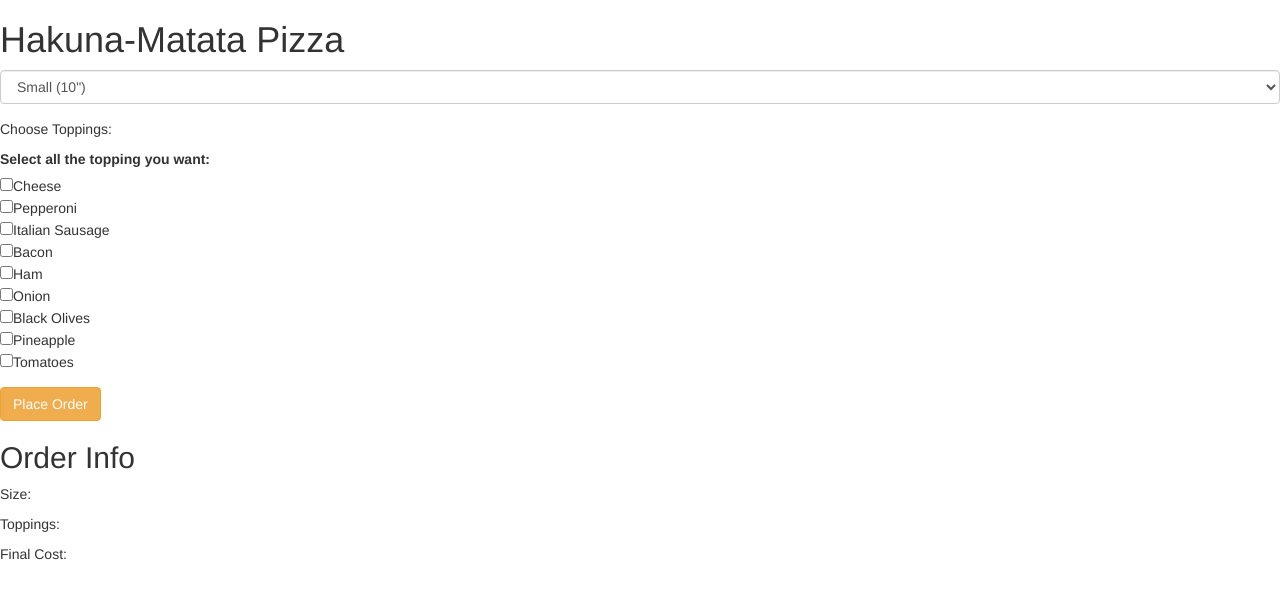
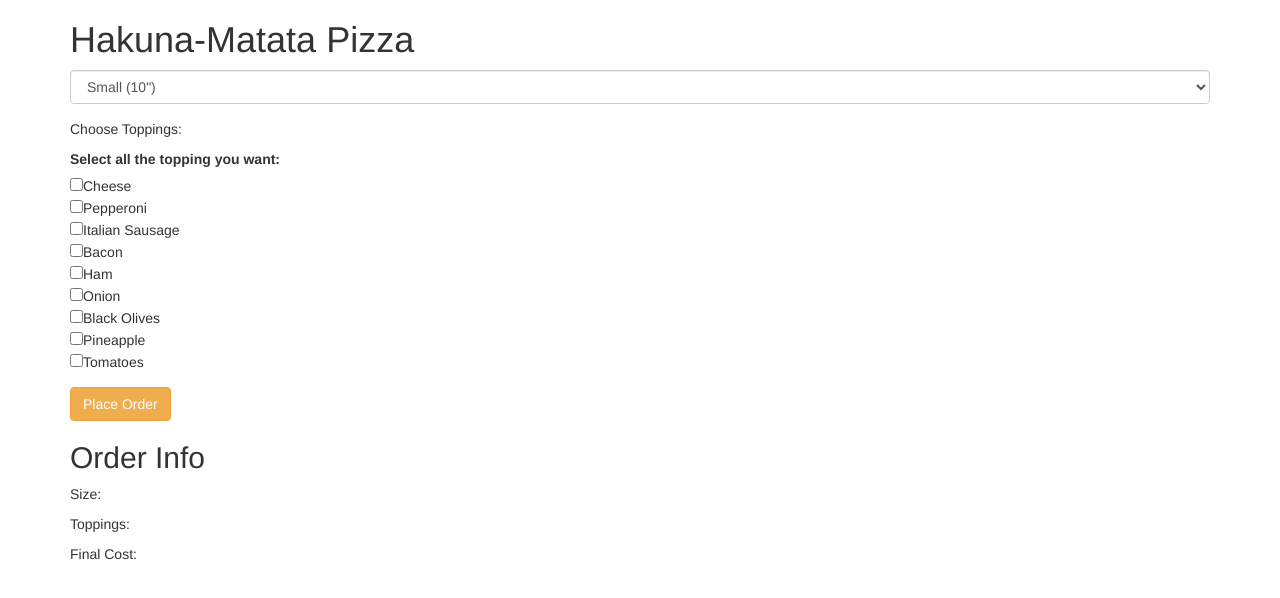
Before and after one commit to Edgarcho/Hakuna-Matata-Pizza, a plain HTML site: page index.html in a window 1280 px wide. Drawn offline with Linux system fonts and the light colour scheme.

Commit message:
add bootstrap stylesheet in html

```diff
--- a/index.html
+++ b/index.html
@@ -9,7 +9,10 @@
     <title>Hakuna-Matata Pizza</title>
   </head>
   <body>
+    <div class="container">
+      <header>
         <h1>Hakuna-Matata Pizza</h1>
+      </header>
       <form id="order-option">
         <div class="form-group">
           <select class="form-control" id="size">
@@ -41,5 +44,6 @@
           <p>Toppings:<br><span class="topping-result"></span></p>
           <p>Final Cost: <span class="grandtotal"></span></p>
         </div>
+    </div>
   </body>
 </html>
```
Lines whose indentation alone changed are shown as unchanged.
